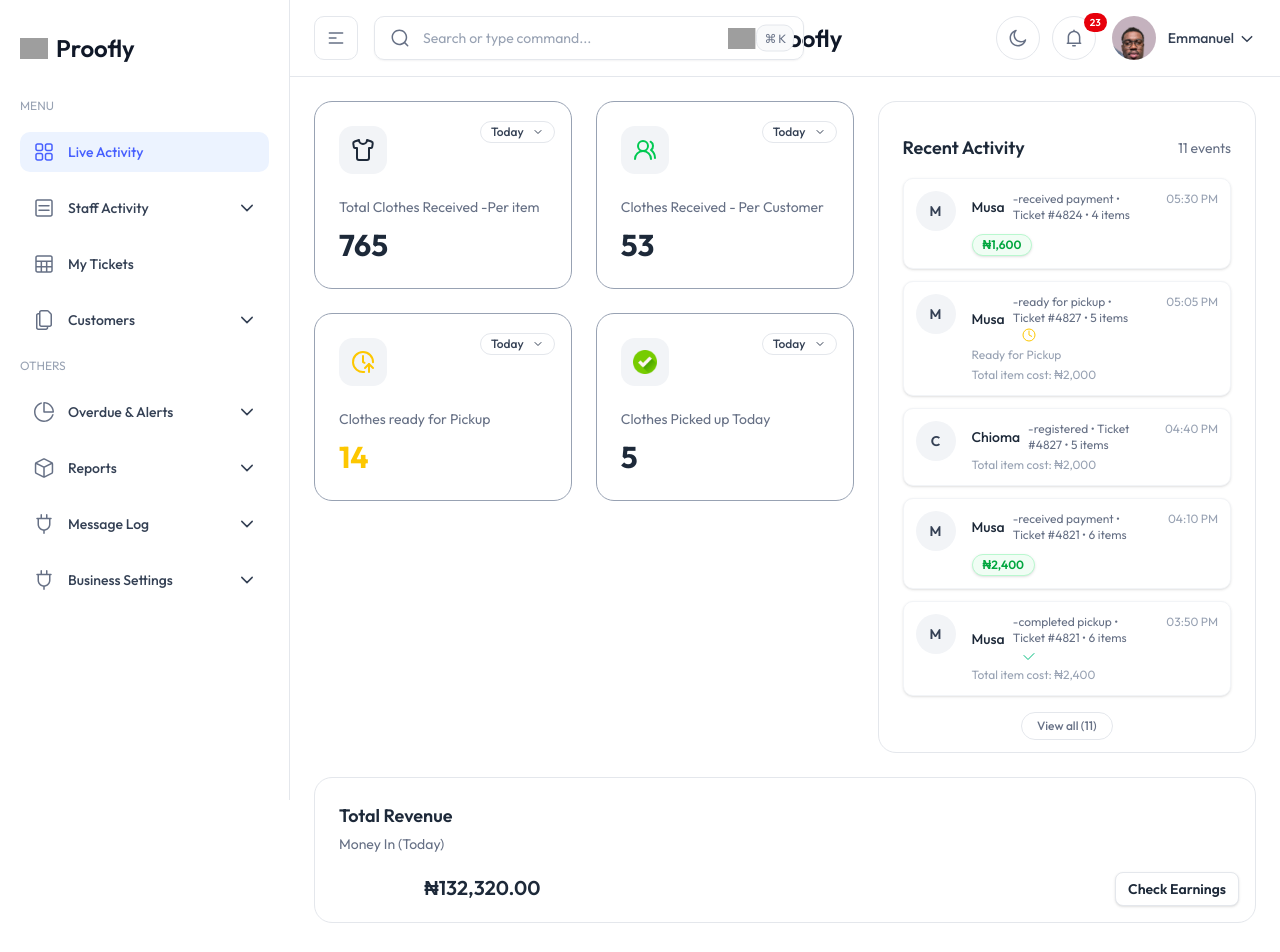
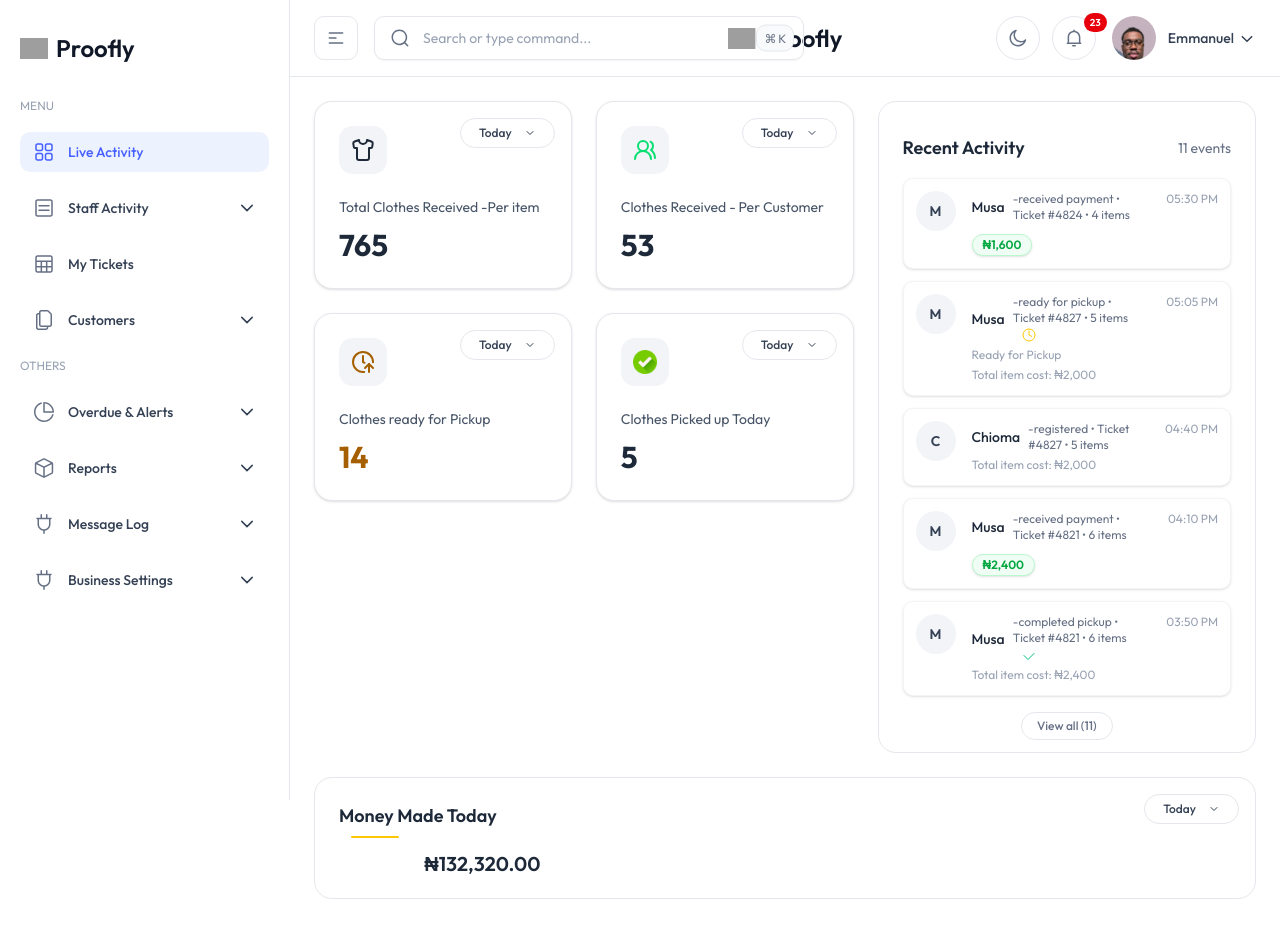
Before and after one commit to Enochchukwudi-dev/dashboard, a Next.js app: page / in a window 1280 px wide. Shown: the top 952 px of the page. Built offline with nearby package versions, Linux system fonts and the light colour scheme; grey boxes are pictures that could not be loaded.

Commit message:
Update homepage

```diff
--- a/src/components/ecommerce/EcommerceMetrics.tsx
+++ b/src/components/ecommerce/EcommerceMetrics.tsx
@@ -9,14 +9,14 @@ export const EcommerceMetrics = () => {
   return (
     <div className="grid grid-cols-1 gap-4 sm:grid-cols-2 md:gap-6">
       {/* <!-- Metric Item Start --> */}
-      <div className="relative rounded-2xl border border-gray-400 bg-white p-5 dark:border-gray-700 dark:bg-white/[0.02] md:p-6">
+      <div className="relative rounded-2xl shadow-sm dark:shadow-sm dark:shadow-gray-700 border border-gray-200 bg-white p-5 dark:border-gray-700  dark:bg-white/[0.02] md:p-6">
         <div className="flex items-center justify-center w-12 h-12 bg-gray-100 rounded-xl dark:bg-gray-800">
           <Shirt className="text-gray-800 w-6 h-6 dark:text-white/90" />
         </div>
 
         <div className="flex items-end justify-between mt-5">
           <div>
-            <span className="text-sm text-gray-500 dark:text-gray-400">
+            <span className="text-sm text-gray-600 dark:text-gray-400">
               Total Clothes Received  -Per item
             </span>
             <h4 className="mt-2 font-bold text-gray-800 text-title-sm dark:text-white/90">
@@ -31,13 +31,13 @@ export const EcommerceMetrics = () => {
       {/* <!-- Metric Item End --> */}
 
       {/* <!-- Metric Item Start --> */}
-      <div className="relative rounded-2xl border border-gray-400 bg-white p-5 dark:border-gray-700 dark:bg-white/[0.02] md:p-6">
+      <div className="relative rounded-2xl shadow-sm dark:shadow-sm dark:shadow-gray-700 border border-gray-200 bg-white p-5 dark:border-gray-700  dark:bg-white/[0.02] md:p-6">
         <div className="flex items-center justify-center w-12 h-12 bg-gray-100 rounded-xl dark:bg-gray-800">
-          <UsersRound className="text-green-500 w-6 h-6 dark:text-green-400/90" />
+          <UsersRound className="text-green-400 w-6 h-6 dark:text-green-400/90" />
         </div>
         <div className="flex items-end justify-between mt-5">
           <div>
-            <span className="text-sm text-gray-500 dark:text-gray-400">
+            <span className="text-sm text-gray-600 dark:text-gray-400">
              Clothes Received - Per Customer
             </span>
             <h4 className="mt-2 font-bold text-gray-800 text-title-sm dark:text-white/90">
@@ -53,16 +53,16 @@ export const EcommerceMetrics = () => {
 
 
 
-        <div className="relative rounded-2xl border border-gray-400 bg-white p-5 dark:border-gray-700 dark:bg-white/[0.02] md:p-6">
+         <div className="relative rounded-2xl shadow-sm dark:shadow-sm dark:shadow-gray-700 border border-gray-200 bg-white p-5 dark:border-gray-700  dark:bg-white/[0.02] md:p-6">
         <div className="flex items-center justify-center w-12 h-12 bg-gray-100 rounded-xl dark:bg-gray-800">
-          <ClockArrowUp className="text-yellow-400 w-6 h-6 dark:text-yellow-300/90" />
+          <ClockArrowUp className="text-yellow-700 w-6 h-6 dark:dark:text-yellow-100/90" />
         </div>
         <div className="flex items-end justify-between mt-5">
           <div>
-            <span className="text-sm text-gray-500 dark:text-gray-400">
+            <span className="text-sm text-gray-600 dark:text-gray-400">
               Clothes ready for Pickup
             </span>
-            <h4 className="mt-2 font-bold text-yellow-400 text-title-sm dark:text-yellow-300/90">
+            <h4 className="mt-2 font-bold text-yellow-700 text-title-sm dark:text-yellow-100/90">
               14
             </h4>
           </div>
@@ -73,13 +73,13 @@ export const EcommerceMetrics = () => {
         </div>
       </div>
 
-          <div className="relative rounded-2xl border border-gray-400 bg-white p-5 dark:border-gray-700 dark:bg-white/[0.02] md:p-6">
+          <div className="relative rounded-2xl shadow-sm dark:shadow-sm dark:shadow-gray-700 border border-gray-200 bg-white p-5 dark:border-gray-700  dark:bg-white/[0.02] md:p-6">
         <div className="flex items-center justify-center w-12 h-12 bg-gray-100 rounded-xl dark:bg-gray-800">
           <img src="/images/iconss/readyforpickup.png" alt="Ready for pickup" className="w-6 h-6 object-contain" />
         </div>
         <div className="flex items-end justify-between mt-5">
           <div>
-            <span className="text-sm text-gray-500 dark:text-gray-400">
+            <span className="text-sm text-gray-600 dark:text-gray-400">
             Clothes Picked up Today
             </span>
             <h4 className="mt-2 font-bold text-gray-800 text-title-sm dark:text-white/90">
--- a/src/components/ecommerce/StatisticsChart.tsx
+++ b/src/components/ecommerce/StatisticsChart.tsx
@@ -1,5 +1,6 @@
 "use client";
 import React from "react";
+import TimeframeDropdown from "../ui/dropdown/TimeframeDropdown";
 
 export default function StatisticsChart() {
   // Simple Total Revenue card showing Today / This Week / This Month
@@ -17,10 +18,14 @@ export default function StatisticsChart() {
   return (
     <div className="relative rounded-2xl mb-20 border border-gray-200 bg-white px-5 pb-5 pt-5 dark:border-gray-800 dark:bg-white/[0.03] sm:px-6 sm:pt-6">
       <div className="flex items-center justify-between mb-4">
-        <div>
-          <h3 className="text-lg font-semibold text-gray-800 dark:text-white/90">Total Revenue</h3>
-          <p className="mt-1 text-gray-500 text-theme-sm dark:text-gray-400">Money In (Today)</p>
+        <div className="relative inline-block">
+          <h3 className="text-lg font-semibold text-gray-800 dark:text-white/90">Money Made Today</h3>
+          <span className="absolute left-3 -bottom-2 w-12 h-0.5 bg-yellow-400 dark:bg-yellow-300/90 rounded" aria-hidden="true" />
         </div>
+      </div>
+
+      <div className="absolute top-4 right-4">
+        <TimeframeDropdown />
       </div>
 
 
@@ -34,13 +39,7 @@ export default function StatisticsChart() {
 
       </div>
 
-      <button
-        type="button"
-        aria-label="Check Earnings (Today)"
-        className="absolute bottom-4 right-4 inline-flex items-center px-3 py-1.5 gap-2 rounded-md text-sm font-semibold bg-white text-gray-800 border border-gray-200 hover:bg-gray-50 shadow-sm transition-colors focus:outline-none focus:ring-2 focus:ring-offset-1 focus:ring-yellow-400 dark:bg-gray-900 dark:border-gray-800 dark:text-white dark:hover:bg-gray-800"
-      >
-        Check Earnings
-      </button>
+
     </div>
   );
 }
--- a/src/components/ui/dropdown/TimeframeDropdown.tsx
+++ b/src/components/ui/dropdown/TimeframeDropdown.tsx
@@ -43,7 +43,7 @@ export default function TimeframeDropdown({ value = "Today", onChange }: Props)
         onClick={() => setOpen((s) => !s)}
         aria-haspopup="listbox"
         aria-expanded={open}
-        className={`inline-flex items-center gap-1 px-2.5 py-0.5 rounded-full font-medium bg-white border border-gray-200 text-gray-700 dark:bg-gray-900 dark:border-gray-800 dark:text-white focus:outline-none focus-visible:ring-2 focus-visible:ring-offset-1`}
+        className={`inline-flex items-center gap-2 px-4.5 py-1.5 rounded-full font-medium bg-white border border-gray-200 text-gray-700 dark:bg-gray-900 dark:border-gray-800 dark:text-white focus:outline-none focus-visible:ring-2 focus-visible:ring-offset-1`}
       >
         <span className="text-xs">{selected}</span>
         <ChevronDown className="ml-1 w-3 h-3" />
```
